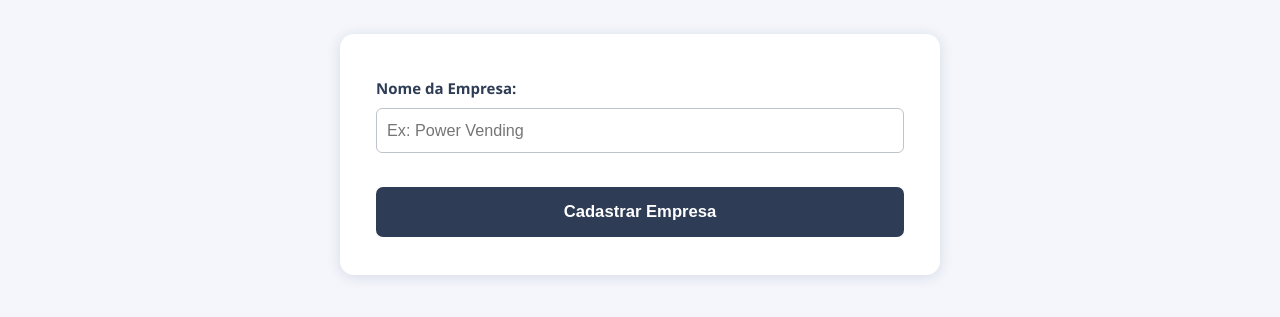
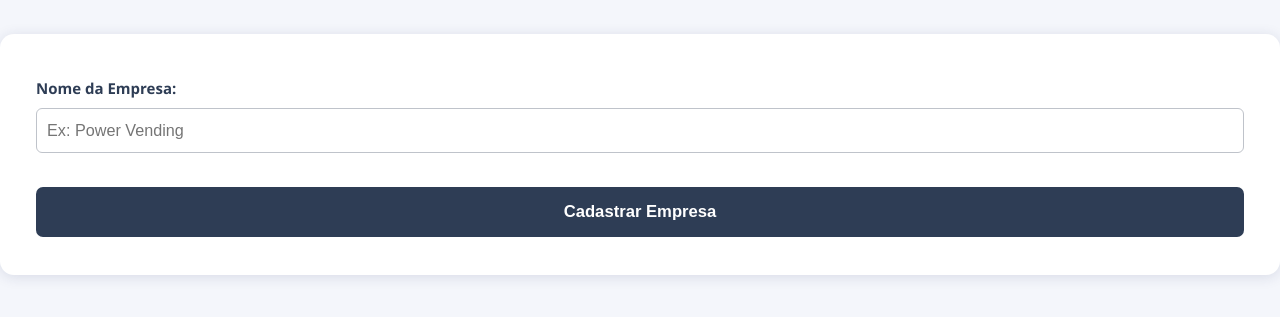
Before and after one commit to ThiagoViniciosAnacleto/suporte-power-vending, a Flask app: page /cadastrar_empresa in a window 1280 px wide. Shown: the part 89-406 px from the top of the page. Run offline with Flask 3, Linux system fonts and the light colour scheme; the visitor is signed in with stand-in values (Sample User, id 1).

Commit message:
Update style.css

```diff
--- a/static/style.css
+++ b/static/style.css
@@ -812,6 +812,7 @@ body.darkmode .close-modal:hover {
     .dashboard-cards { max-width: 2100px; }
     .dash-card { min-height: 250px; }
     .topbar, .home-main, .dashboard-main { max-width: 2100px; }
+    .form-card { max-width: 1100px;}
 }
 @media (min-width: 2560px) {
     html { font-size: 24px; }
@@ -824,6 +825,7 @@ body.darkmode .close-modal:hover {
 @media (max-width: 1440px) {
     html { font-size: 16px; }
     .dashboard-cards { max-width: 1200px; }
+    .form-card { max-width: 900px; }
 }
 @media (max-width: 1280px) {
     html { font-size: 15px; }
@@ -832,7 +834,7 @@ body.darkmode .close-modal:hover {
     flex-direction: column;
     align-items: stretch;
     }
-
+    .form-card { max-width: 1300px; }
     .form-inline-privilegio select,
     .form-inline-privilegio button {
     width: 100%;
```
